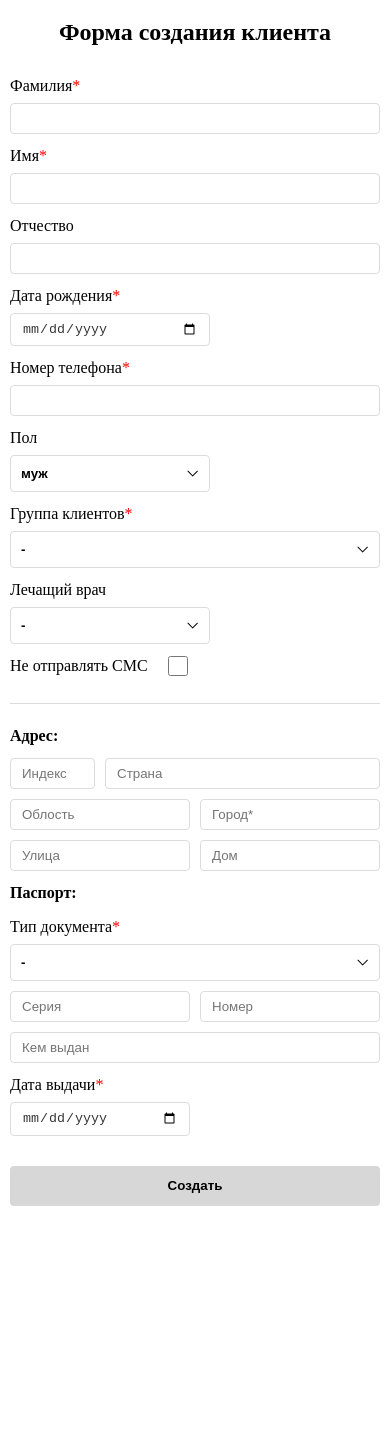
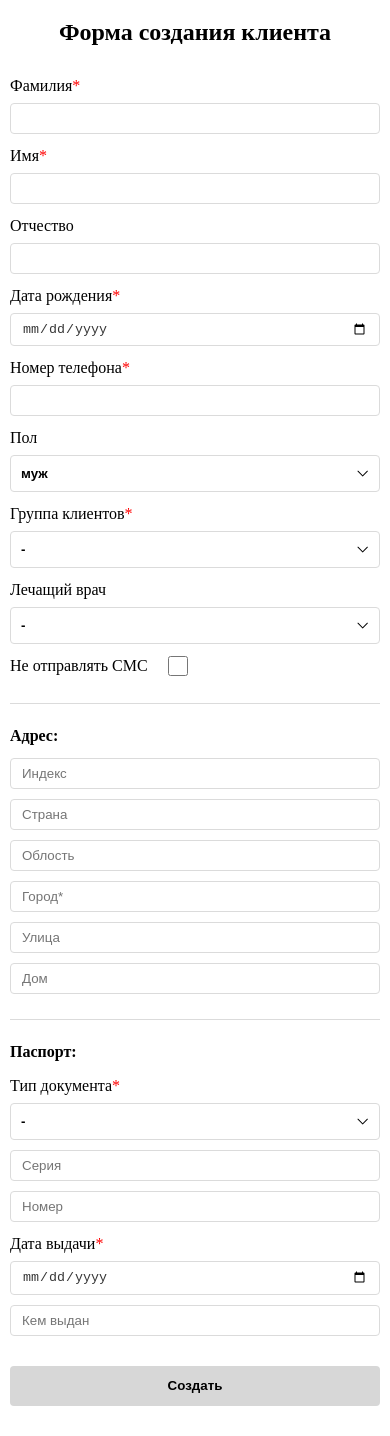
Before and after one commit to NurislamAituarov/test-create-customer-form, a Vue app: page / in a window 390 px wide. Before the commit the page ends 1236 px from the top, so only its background shows below. Built offline with nearby package versions, Linux system fonts and the light colour scheme.

Commit message:
refactor mobile

```diff
--- a/src/components/TheForm.vue
+++ b/src/components/TheForm.vue
@@ -184,6 +184,8 @@
         />
       </div>
     </div>
+
+    <hr class="line" />
 
     <h4>Паспорт:</h4>
 
@@ -408,6 +410,7 @@ export default {
       box-shadow: 0 0 6px 2px rgba(10, 10, 10, 0.07);
     }
   }
+
   .required {
     color: red;
   }
@@ -513,6 +516,18 @@ export default {
     padding: 10px;
     box-shadow: none;
     height: 100%;
+    .form__group,
+    .FormSelect__control {
+      max-width: 100% !important;
+    }
+  }
+
+  .passport,
+  .address {
+    grid-template-columns: 1fr;
+    .form__group {
+      grid-column: 1;
+    }
   }
 }
 </style>
--- a/src/components/base/BaseSubmitBtn.vue
+++ b/src/components/base/BaseSubmitBtn.vue
@@ -27,6 +27,7 @@ export default {
   transition: all 0.5s;
   background-color: #d7d7d7;
   font-weight: 700;
+  color: black;
   &:hover {
     opacity: 0.7;
   }
```
